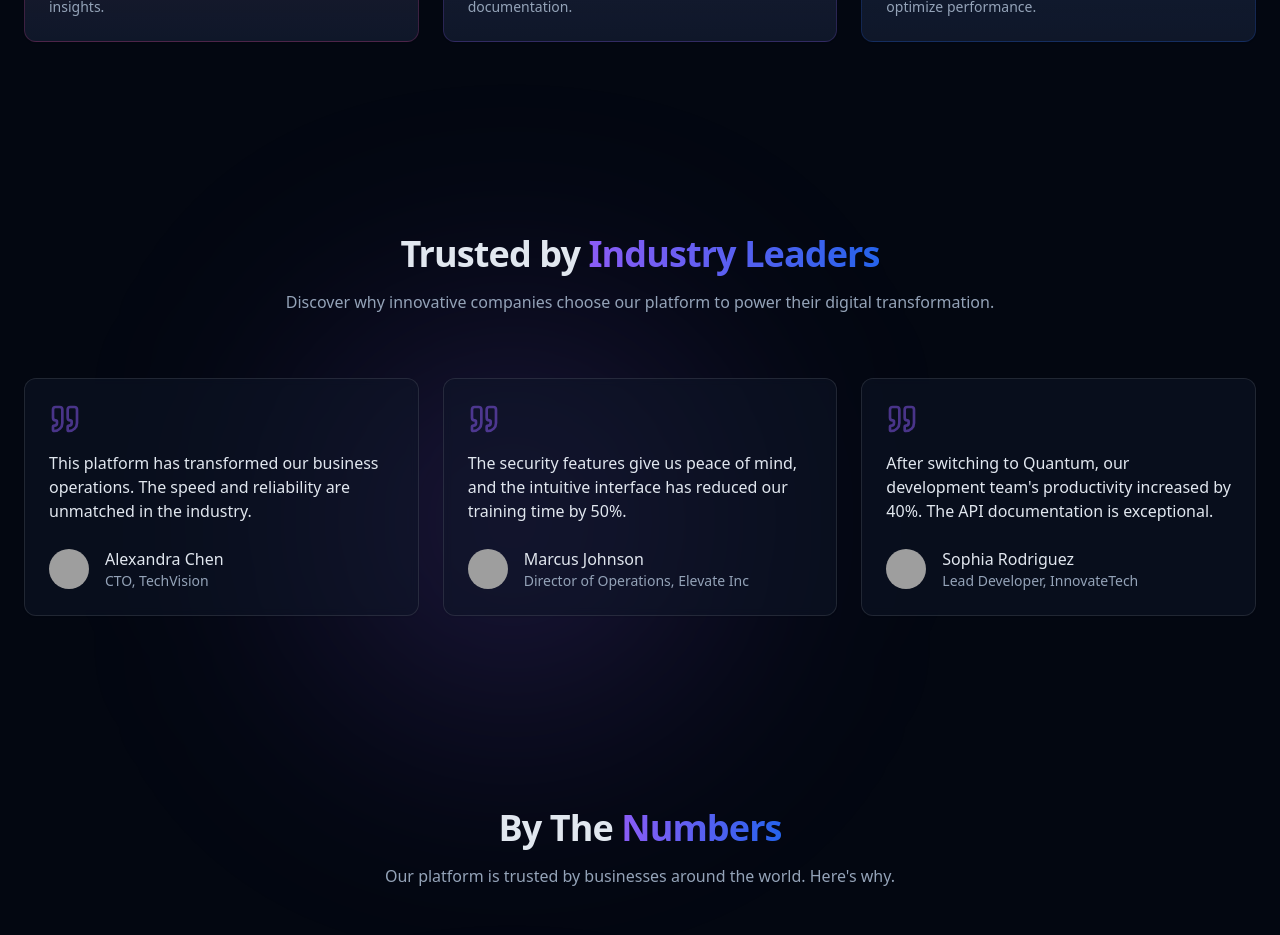
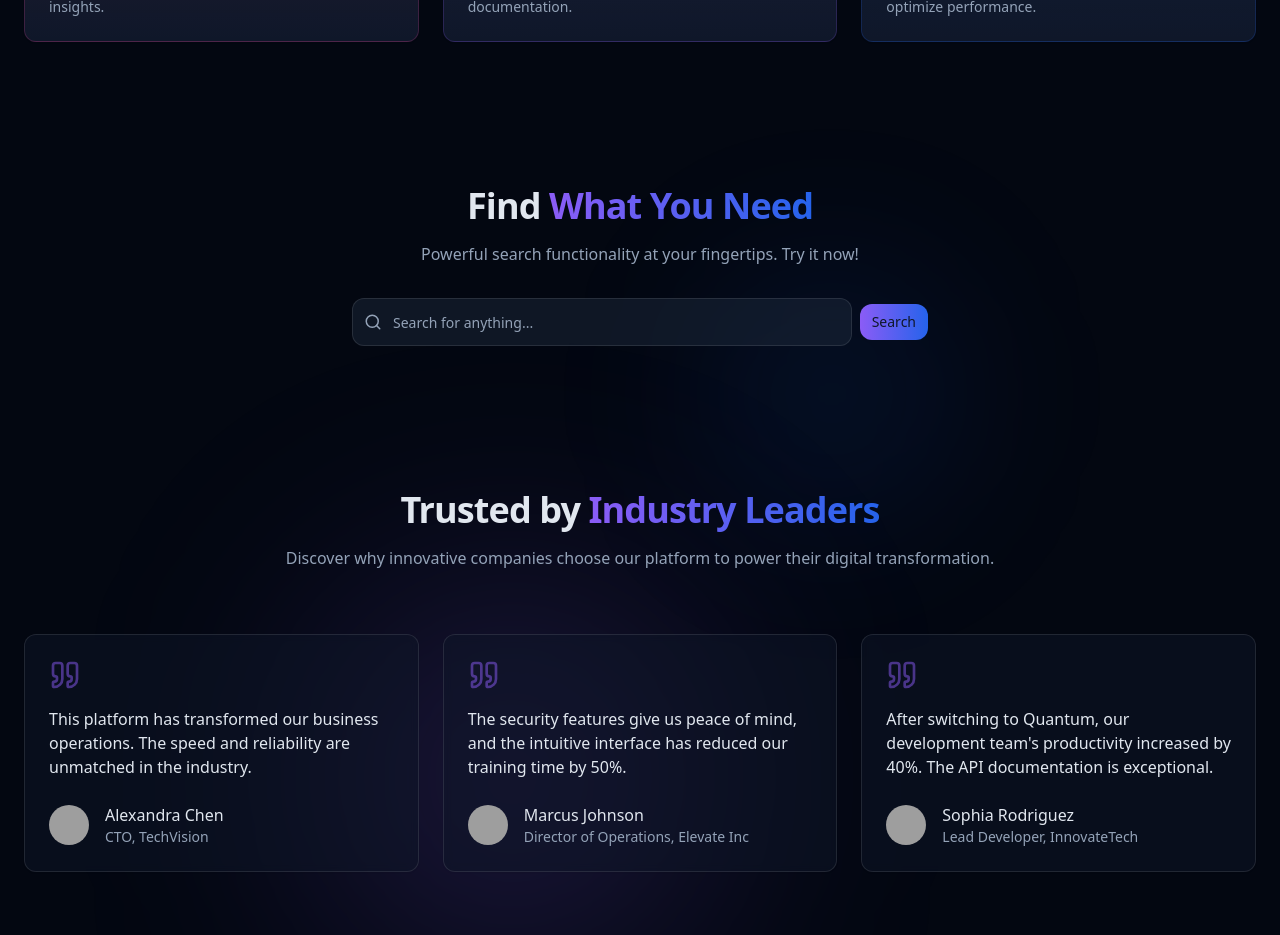
Before and after one commit to garethtyler2/front-end-fantasia, a React (Vite) app: page / in a window 1280 px wide. Shown: the part 1300-2235 px from the top of the page. Built offline with nearby package versions, Linux system fonts and the light colour scheme; grey boxes are pictures that could not be loaded.

Commit message:
Add search bar component

```diff
--- /dev/null
+++ b/src/components/SearchBar.tsx
@@ -0,0 +1,75 @@
+
+import React, { useState } from "react";
+import { Search, X } from "lucide-react";
+import { Input } from "@/components/ui/input";
+import { cn } from "@/lib/utils";
+import { Button } from "@/components/ui/button";
+
+interface SearchBarProps {
+  placeholder?: string;
+  className?: string;
+  onSearch?: (query: string) => void;
+}
+
+const SearchBar = ({
+  placeholder = "Search...",
+  className,
+  onSearch
+}: SearchBarProps) => {
+  const [query, setQuery] = useState("");
+
+  const handleSubmit = (e: React.FormEvent) => {
+    e.preventDefault();
+    if (onSearch) {
+      onSearch(query);
+    }
+  };
+
+  const clearSearch = () => {
+    setQuery("");
+  };
+
+  return (
+    <form
+      onSubmit={handleSubmit}
+      className={cn(
+        "relative flex items-center w-full max-w-md",
+        className
+      )}
+    >
+      <div className="relative flex-1">
+        <div className="absolute left-3 top-1/2 -translate-y-1/2 text-muted-foreground">
+          <Search size={18} />
+        </div>
+
+        <Input
+          type="text"
+          value={query}
+          onChange={(e) => setQuery(e.target.value)}
+          placeholder={placeholder}
+          className="pl-10 pr-10 bg-accent/50 border-white/10 focus-visible:ring-brand-purple/50 rounded-xl h-12"
+        />
+
+        {query && (
+          <button
+            type="button"
+            onClick={clearSearch}
+            className="absolute right-3 top-1/2 -translate-y-1/2 text-muted-foreground hover:text-foreground transition-colors"
+          >
+            <X size={16} />
+          </button>
+        )}
+      </div>
+
+      <Button
+        type="submit"
+        size="sm"
+        className="ml-2 bg-gradient-to-r from-brand-purple to-brand-blue hover:opacity-90 rounded-xl"
+      >
+        Search
+      </Button>
+    </form>
+  );
+};
+
+export default SearchBar;
--- /dev/null
+++ b/src/components/SearchDemo.tsx
@@ -0,0 +1,42 @@
+
+import React from "react";
+import SearchBar from "./SearchBar";
+import { toast } from "@/hooks/use-toast";
+
+const SearchDemo = () => {
+  const handleSearch = (query: string) => {
+    toast({
+      title: "Search initiated",
+      description: `Searching for: "${query}"`,
+    });
+    console.log("Searching for:", query);
+  };
+
+  return (
+    <section className="py-12 relative">
+      {/* Gradient background effect */}
+      <div className="absolute top-1/2 right-1/4 w-64 h-64 bg-brand-blue/10 rounded-full blur-[80px] -z-10" />
+
+      <div className="container mx-auto px-4">
+        <div className="text-center max-w-3xl mx-auto mb-8">
+          <h2 className="mb-4 animate-fade-in">
+            Find <span className="gradient-text">What You Need</span>
+          </h2>
+          <p className="text-muted-foreground animate-fade-in" style={{ animationDelay: "100ms" }}>
+            Powerful search functionality at your fingertips. Try it now!
+          </p>
+        </div>
+
+        <div className="flex justify-center animate-fade-in" style={{ animationDelay: "200ms" }}>
+          <SearchBar
+            placeholder="Search for anything..."
+            onSearch={handleSearch}
+            className="w-full max-w-xl"
+          />
+        </div>
+      </div>
+    </section>
+  );
+};
+
+export default SearchDemo;
--- a/src/pages/Index.tsx
+++ b/src/pages/Index.tsx
@@ -6,6 +6,7 @@ import Testimonials from "@/components/Testimonials";
 import Metrics from "@/components/Metrics";
 import CTA from "@/components/CTA";
 import Footer from "@/components/Footer";
+import SearchDemo from "@/components/SearchDemo";
 
 const Index = () => {
   return (
@@ -14,6 +15,7 @@ const Index = () => {
       <main className="flex-grow">
         <Hero />
         <Features />
+        <SearchDemo />
         <Testimonials />
         <Metrics />
         <CTA />
```
